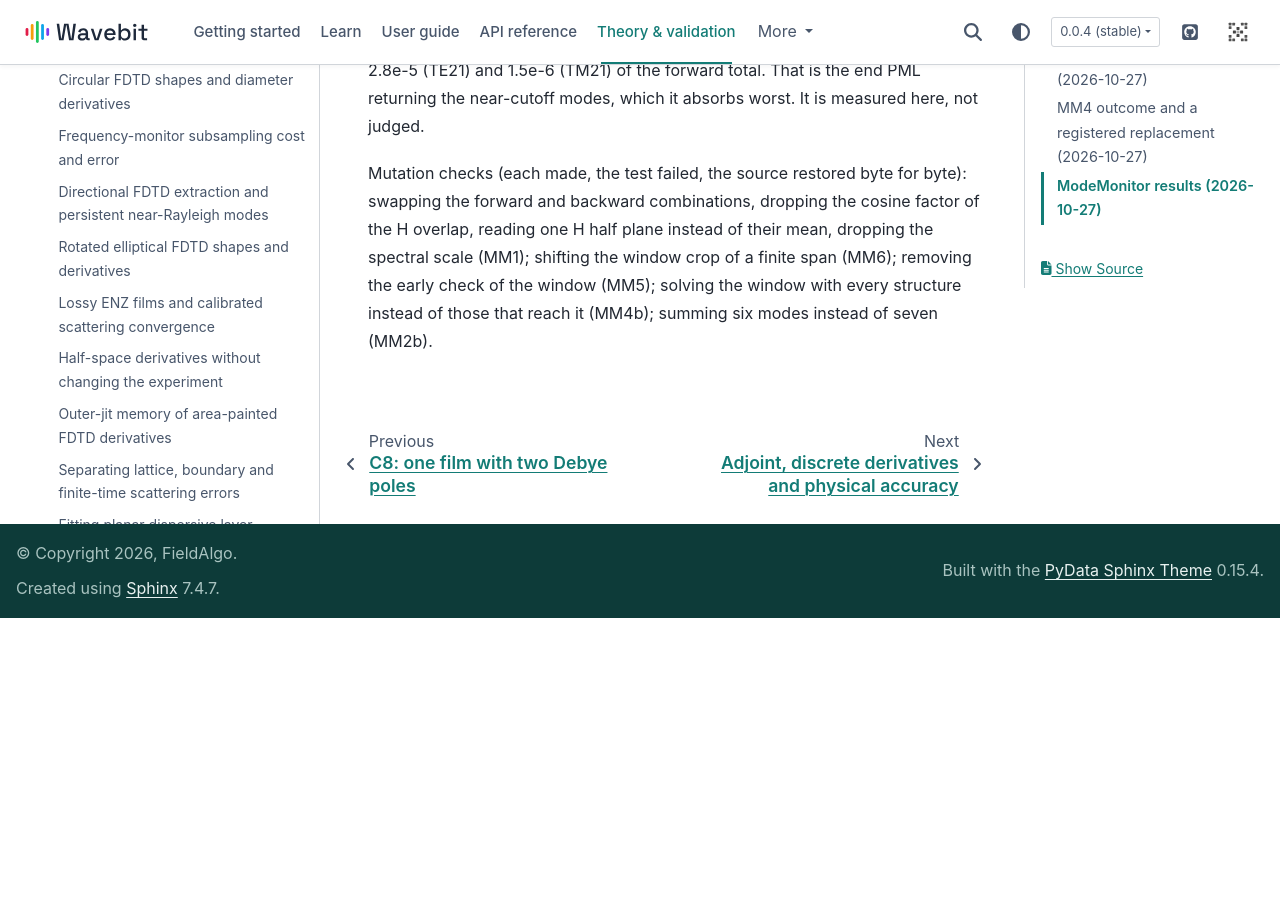
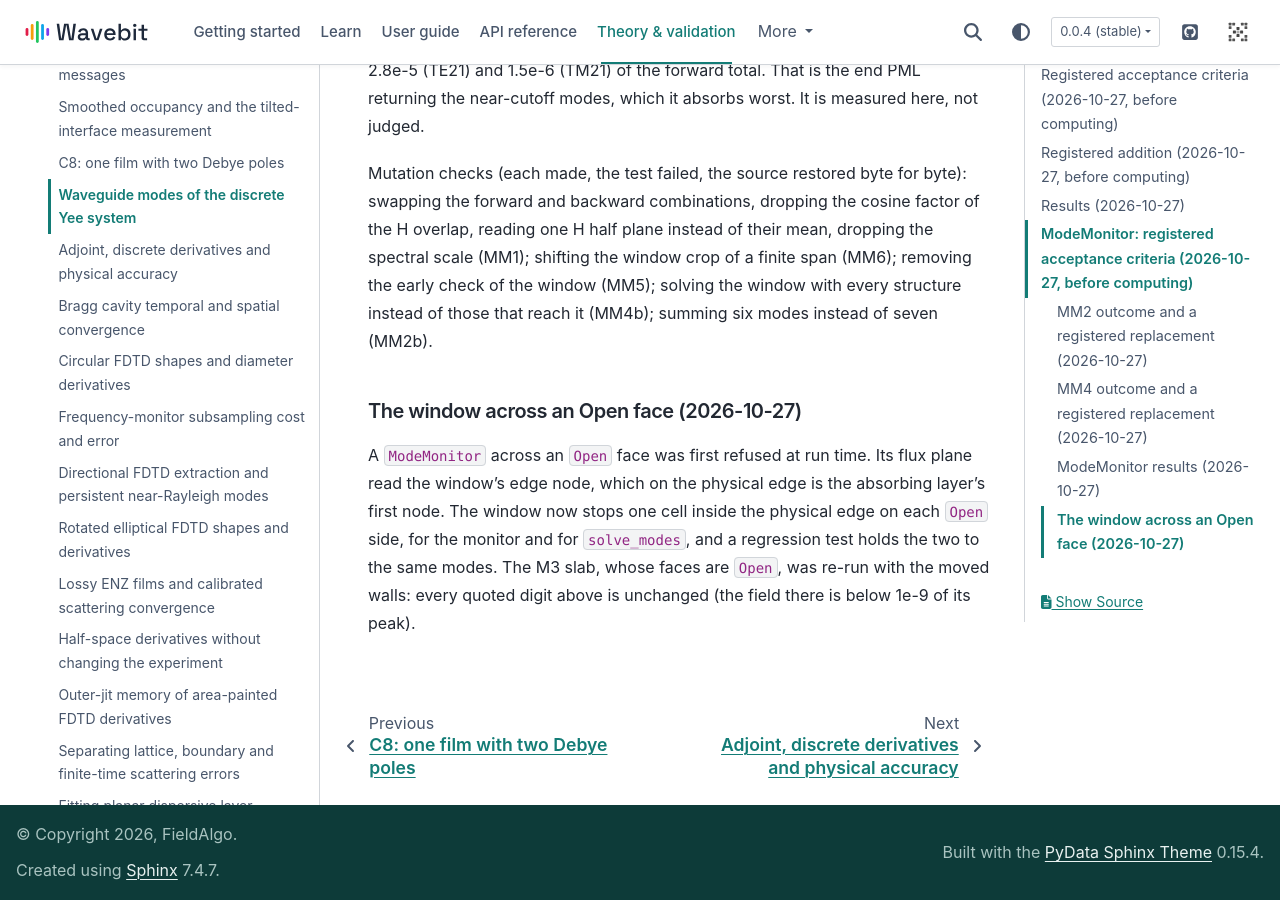
Before and after one commit to fieldalgo/wavebit, a Sphinx documentation site: the page built from docs/validation/fdtd/fd-waveguide-modes.md, in a window 1280 px wide and 900 px high, scrolled down 9962 px. Built offline with Sphinx 7.4.7 and the PyData theme 0.15.4, drawn with Linux system fonts in a browser that asks for light colours; pages that are not in the unit, such as notebooks, are missing from menus; before the commit the page ends 10580 px from its top, so only the background shows below that.

Commit message:
fdtd: stop the mode window one cell inside an Open face
A ModeMonitor across an Open face was refused at run time: its flux
plane read the window's edge node, which on the physical edge is the
absorbing layer's first. The window now stops one cell inside the
physical edge on each Open side, for the monitor and for solve_modes,
and a regression test holds both to the same modes. The M3 slab's
recorded numbers are unchanged.

Co-Authored-By: Claude Opus 5.5 <noreply@anthropic.com>
Claude-Session: https://claude.ai/code/session_01EsCWzkwvzVkG7JYdnKJnRk

```diff
--- a/docs/validation/fdtd/fd-waveguide-modes.md
+++ b/docs/validation/fdtd/fd-waveguide-modes.md
@@ -309,3 +309,12 @@ overlap, reading one H half plane instead of their mean, dropping the spectral s
 (MM1); shifting the window crop of a finite span (MM6); removing the early check of the
 window (MM5); solving the window with every structure instead of those that reach it
 (MM4b); summing six modes instead of seven (MM2b).
+
+### The window across an Open face (2026-10-27)
+
+A `ModeMonitor` across an `Open` face was first refused at run time. Its flux plane read
+the window's edge node, which on the physical edge is the absorbing layer's first node.
+The window now stops one cell inside the physical edge on each `Open` side, for the
+monitor and for `solve_modes`, and a regression test holds the two to the same modes.
+The M3 slab, whose faces are `Open`, was re-run with the moved walls: every quoted
+digit above is unchanged (the field there is below 1e-9 of its peak).
```
Also changed, not shown: docs/guide/fdtd/waveguide-modes.md (+3 -2 lines), docs/locales/ko/pages/guide/fdtd/waveguide-modes.md (+3 -3 lines), docs/locales/ko/pages/validation/fdtd/fd-waveguide-modes.md (+8 -0 lines), 2 other files.
